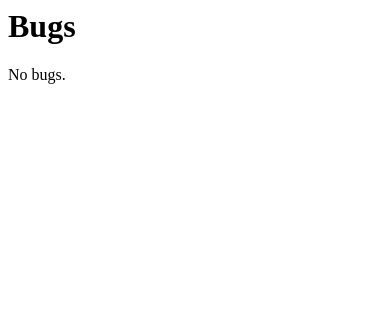
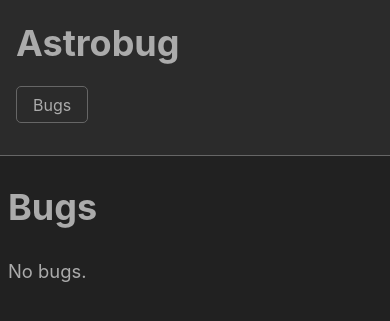
Before and after one commit to astrophena/exp, a Django app: page /bugs/ in a window 390 px wide. Shown: the top 321 px of the page. Run offline with Django 3.2, Linux system fonts and the light colour scheme; data that the repository does not hold is empty.

Commit message:
astrobug: add base template and static files

```diff
--- a/astrobug/astrobug/settings.py
+++ b/astrobug/astrobug/settings.py
@@ -11,6 +11,7 @@ https://docs.djangoproject.com/en/3.2/ref/settings/
 """
 
 from pathlib import Path
+import os
 
 # Build paths inside the project like this: BASE_DIR / 'subdir'.
 BASE_DIR = Path(__file__).resolve().parent.parent
@@ -56,7 +57,7 @@ ROOT_URLCONF = 'astrobug.urls'
 TEMPLATES = [
     {
         'BACKEND': 'django.template.backends.django.DjangoTemplates',
-        'DIRS': [],
+        'DIRS': [(os.path.join(BASE_DIR, 'templates'))],
         'APP_DIRS': True,
         'OPTIONS': {
             'context_processors': [
@@ -120,6 +121,7 @@ USE_TZ = True
 # https://docs.djangoproject.com/en/3.2/howto/static-files/
 
 STATIC_URL = '/static/'
+STATICFILES_DIRS = [BASE_DIR / 'static']
 
 # Default primary key field type
 # https://docs.djangoproject.com/en/3.2/ref/settings/#default-auto-field
--- a/astrobug/bugs/templates/bugs/detail.html
+++ b/astrobug/bugs/templates/bugs/detail.html
@@ -1,7 +1,12 @@
+{% extends 'base.html' %}
 {% load humanize %}
 
+{% block title %}{{bug.title }} · Bug #{{ bug.id }}{% endblock %}
+
+{% block main %}
 <h1>{{ bug.title }}</h1>
 
 <p><i>Opened by {{ bug.owner }} {{ bug.created_at|naturaltime }}</i>.</p>
 
 <p>{{ bug.text }}</p>
+{% endblock %}
--- a/astrobug/bugs/templates/bugs/index.html
+++ b/astrobug/bugs/templates/bugs/index.html
@@ -1,5 +1,9 @@
+{% extends 'base.html' %}
 {% load humanize %}
 
+{% block title %}Bugs{% endblock %}
+
+{% block main %}
 <h1>Bugs</h1>
 
 {% if bugs %}
@@ -7,7 +11,8 @@
     <tbody>
       {% for bug in bugs %}
         <tr>
-          <td><small><a href="{% url 'detail' bug.id %}">#{{bug.id}}</a> {{ bug.state }}</small> {{ bug.title }}</td>
+          <td><i>{{ bug.get_state_display }}</i></td>
+          <td><a href="{% url 'bugs:detail' bug.id %}">#{{bug.id}}</a> — {{ bug.title }}</td>
           <td><i>by {{ bug.owner }} {{ bug.created_at|naturaltime }}</i></td>
         </tr>
       {% endfor %}
@@ -16,3 +21,4 @@
 {% else %}
   <p>No bugs.</p>
 {% endif %}
+{% endblock %}
--- a/astrobug/bugs/urls.py
+++ b/astrobug/bugs/urls.py
@@ -2,6 +2,7 @@ from django.urls import path
 
 from . import views
 
+app_name = 'bugs'
 urlpatterns = [
     path('', views.index, name='index'),
     path('<int:bug_id>/', views.detail, name='detail')
--- /dev/null
+++ b/astrobug/static/style.css
@@ -0,0 +1,400 @@
+/*
+ *
+ * Based on Simple.css (https://simplecss.org)
+ *
+ * MIT License
+ *
+ * Copyright (c) 2020 Simple.css (Kev Quirk)
+ *
+ * Permission is hereby granted, free of charge, to any person
+ * obtaining a copy
+ * of this software and associated documentation files (the
+ * "Software"), to deal
+ * in the Software without restriction, including without limitation
+ * the rights
+ * to use, copy, modify, merge, publish, distribute, sublicense,
+ * and/or sell
+ * copies of the Software, and to permit persons to whom the Software
+ * is
+ * furnished to do so, subject to the following conditions:
+ *
+ * The above copyright notice and this permission notice shall be
+ * included in all
+ * copies or substantial portions of the Software.
+ *
+ * THE SOFTWARE IS PROVIDED "AS IS", WITHOUT WARRANTY OF ANY KIND,
+ * EXPRESS OR
+ * IMPLIED, INCLUDING BUT NOT LIMITED TO THE WARRANTIES OF
+ * MERCHANTABILITY,
+ * FITNESS FOR A PARTICULAR PURPOSE AND NONINFRINGEMENT. IN NO EVENT
+ * SHALL THE
+ * AUTHORS OR COPYRIGHT HOLDERS BE LIABLE FOR ANY CLAIM, DAMAGES OR
+ * OTHER
+ * LIABILITY, WHETHER IN AN ACTION OF CONTRACT, TORT OR OTHERWISE,
+ * ARISING FROM,
+ * OUT OF OR IN CONNECTION WITH THE SOFTWARE OR THE USE OR OTHER
+ * DEALINGS IN THE
+ * SOFTWARE.
+ *
+*/
+
+/* Set the global variables for everything. Change these to use your own fonts/colours. */
+:root {
+  /* Set sans-serif & mono fonts */
+  --sans-font: apple-system, BlinkMacSystemFont, avenir next, avenir,
+    'Nimbus Sans L', roboto, noto, segoe ui, arial, helvetica, helvetica neue,
+    sans-serif;
+  --mono-font: Consolas, Monaco, 'Andale Mono', 'Ubuntu Mono', monospace;
+
+  /* Dark theme */
+  --bg: #212121;
+  --accent-bg: #2b2b2b;
+  --text: #ababab;
+  --text-light: #808080;
+  --border: #666;
+  --accent: #ffb300;
+  --accent-light: #ffecb3;
+  --code: #f06292;
+}
+
+img {
+  opacity: 0.6;
+}
+
+* {
+  /* Set the font globally */
+  font-family: var(--sans-font);
+}
+
+/* Make the body a nice central block */
+body {
+  color: var(--text);
+  background: var(--bg);
+  font-size: 1.15rem;
+  line-height: 1.5;
+  margin: 0;
+}
+
+/* Make the main element a nice central block */
+main {
+  margin: 0 auto;
+  margin-top: 1rem;
+  max-width: 45rem;
+  padding: 0 0.5rem;
+}
+
+/* Make the header bg full width, but the content inline with body */
+header {
+  background: var(--accent-bg);
+  border-bottom: 1px solid var(--border);
+  padding: 1.5rem 15rem;
+  margin-bottom: 1.5rem;
+}
+
+/* Reduces header padding on smaller screens */
+@media only screen and (max-width: 1200px) {
+  header {
+    padding: 1rem;
+  }
+}
+
+/* Remove margins for header text */
+header h1,
+header p {
+  margin: 0;
+}
+
+/* Format navigation */
+nav {
+  font-size: 1rem;
+  white-space: nowrap;
+  overflow: auto;
+  -webkit-overflow-scrolling: touch;
+  line-height: 2;
+  padding: 1rem 0;
+}
+
+nav a {
+  margin: 0 1rem 0 0;
+  border: 1px solid var(--border);
+  border-radius: 5px;
+  color: var(--text) !important;
+  display: inline-block;
+  padding: 0.1rem 1rem;
+  text-decoration: none;
+  transition: 0.4s;
+}
+
+nav a:hover {
+  color: var(--accent) !important;
+  border-color: var(--accent);
+}
+
+nav a.current:hover {
+  text-decoration: none;
+}
+
+footer {
+  margin-top: 2rem;
+  padding: 2rem 1rem 1.5rem 1rem;
+  color: var(--text-light);
+  font-size: 0.9rem;
+  text-align: center;
+  border-top: 1px solid var(--border);
+}
+
+/* Format headers */
+h1 {
+  font-size: 2.25rem;
+}
+
+h2 {
+  font-size: 1.85rem;
+}
+
+h3 {
+  font-size: 1.55rem;
+}
+
+h4 {
+  font-size: 1.25rem;
+}
+
+h5 {
+  font-size: 1.15rem;
+}
+
+h6 {
+  font-size: 0.9rem;
+}
+
+/* Format links & buttons */
+a,
+a:visited {
+  color: var(--accent);
+}
+
+a:hover {
+  text-decoration: none;
+}
+
+a button,
+button,
+input[type='submit'],
+input[type='reset'],
+input[type='button'] {
+  border: none;
+  border-radius: 5px;
+  background: var(--accent);
+  font-size: 1rem;
+  color: var(--bg);
+  padding: 0.7rem 0.9rem;
+  margin: 0.5rem 0;
+  transition: 0.4s;
+}
+
+a button[disabled],
+button[disabled],
+input[type='submit'][disabled],
+input[type='reset'][disabled],
+input[type='button'][disabled] {
+  cursor: default;
+  opacity: 0.5;
+  cursor: not-allowed;
+}
+
+button:focus,
+button:enabled:hover,
+input[type='submit']:focus,
+input[type='submit']:enabled:hover,
+input[type='reset']:focus,
+input[type='reset']:enabled:hover,
+input[type='button']:focus,
+input[type='button']:enabled:hover {
+  opacity: 0.8;
+}
+
+/* Format the expanding box */
+details {
+  padding: 0.6rem 1rem;
+  background: var(--accent-bg);
+  border: 1px solid var(--border);
+  border-radius: 5px;
+  margin-bottom: 1rem;
+}
+
+summary {
+  cursor: pointer;
+  font-weight: bold;
+}
+
+details[open] {
+  padding-bottom: 0.75rem;
+}
+
+details[open] summary {
+  margin-bottom: 0.5rem;
+}
+
+details[open] > *:last-child {
+  margin-bottom: 0;
+}
+
+/* Format tables */
+table {
+  border-collapse: collapse;
+  width: 100%;
+}
+
+td,
+th {
+  border: 1px solid var(--border);
+  text-align: left;
+  padding: 0.5rem;
+}
+
+th {
+  background: var(--accent-bg);
+  font-weight: bold;
+}
+
+tr:nth-child(even) {
+  /* Set every other cell slightly darker. Improves readability. */
+  background: var(--accent-bg);
+}
+
+table caption {
+  font-weight: bold;
+  margin-bottom: 0.5rem;
+}
+
+/* Lists */
+ol,
+ul {
+  padding-left: 3rem;
+}
+
+/* Format forms */
+textarea,
+select,
+input {
+  font-size: inherit;
+  font-family: inherit;
+  padding: 0.5rem;
+  margin-bottom: 0.5rem;
+  color: var(--text);
+  background: var(--bg);
+  border: 1px solid var(--border);
+  border-radius: 5px;
+  box-shadow: none;
+  box-sizing: border-box;
+  width: 60%;
+}
+
+/* Make the textarea wider than other inputs */
+textarea {
+  width: 80%;
+}
+
+/* Ensures the checkbox doesn't have a 50% width like other input fields */
+#checkbox {
+  width: 0;
+}
+
+/* Makes input fields wider on smaller screens */
+@media only screen and (max-width: 720px) {
+  textarea,
+  select,
+  input {
+    width: 100%;
+  }
+}
+
+/* Without this any HTML using <fieldset> shows ugly borders and has additional padding/margin. (Issue #3) */
+fieldset {
+  border: 0;
+  padding: 0;
+  margin: 0;
+}
+
+/* Misc body elements */
+
+hr {
+  color: var(--border);
+  border-top: 1px;
+  margin: 1rem auto;
+}
+
+mark {
+  padding: 3px 6px;
+  background: var(--accent-light);
+}
+
+main img {
+  max-width: 100%;
+  border-radius: 5px;
+}
+
+figure {
+  margin: 0;
+}
+
+figcaption {
+  font-size: 0.9rem;
+  color: var(--text-light);
+  text-align: center;
+  margin-bottom: 1rem;
+}
+
+blockquote {
+  margin: 2rem 0 2rem 2rem;
+  padding: 0.4rem 0.8rem;
+  border-left: 0.35rem solid var(--accent);
+  opacity: 0.8;
+  font-style: italic;
+}
+
+cite {
+  font-size: 0.9rem;
+  color: var(--text-light);
+  font-style: normal;
+}
+
+/* Use mono font for code like elements */
+code,
+pre,
+kbd,
+samp {
+  font-family: var(--mono-font);
+  font-size: 1.1rem;
+  color: var(--code);
+}
+
+kbd {
+  border: 1px solid var(--code);
+  border-bottom: 3px solid var(--code);
+  border-radius: 5px;
+  padding: 0.1rem;
+}
+
+pre {
+  padding: 1rem 1.4rem;
+  max-width: 100%;
+  overflow: auto;
+  background: var(--accent-bg);
+  border: 1px solid var(--border);
+  border-radius: 5px;
+}
+
+/* Fix embedded code within pre */
+pre code {
+  color: var(--text);
+  background: none;
+  margin: 0;
+  padding: 0;
+}
+
+/* Make tap targets larger */
+li {
+  margin: 8px;
+}
--- /dev/null
+++ b/astrobug/templates/base.html
@@ -0,0 +1,25 @@
+{% load static %}
+<!doctype html>
+<html>
+  <head>
+    <meta charset="utf-8" />
+    <meta name="viewport" content="width=device-width,initial-scale=1" />
+    <meta name="theme-color" content="#12161a" />
+    <meta name="twitter:dnt" content="on" />
+    <meta name="format-detection" content="telephone=no" />
+    <link rel="icon" href="{% static 'icons/36x36.webp' %}">
+    <link rel="stylesheet" href="{% static 'style.css' %}">
+    <title>{% block title %}{% endblock %} · Astrobug</title>
+  </head>
+  <body>
+    <header>
+      <h1>Astrobug</h1>
+      <nav>
+        <a href="{% url 'bugs:index' %}">Bugs</a>
+      </nav>
+    </header>
+    <main>
+      {% block main %}{% endblock %}
+    </main>
+  </body>
+</html>
```
Also changed, not shown: astrobug/static/icons/36x36.webp (added).
